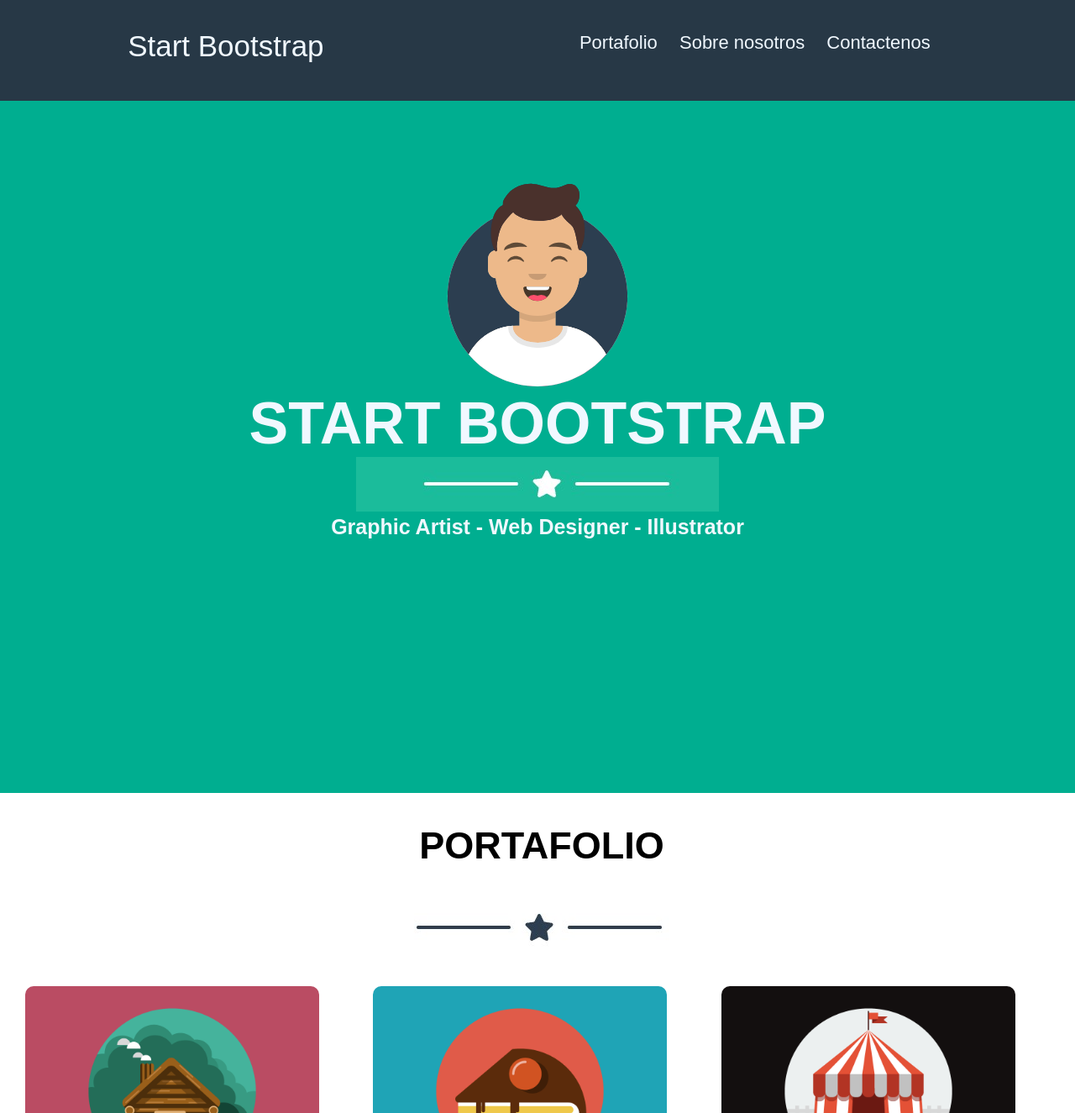
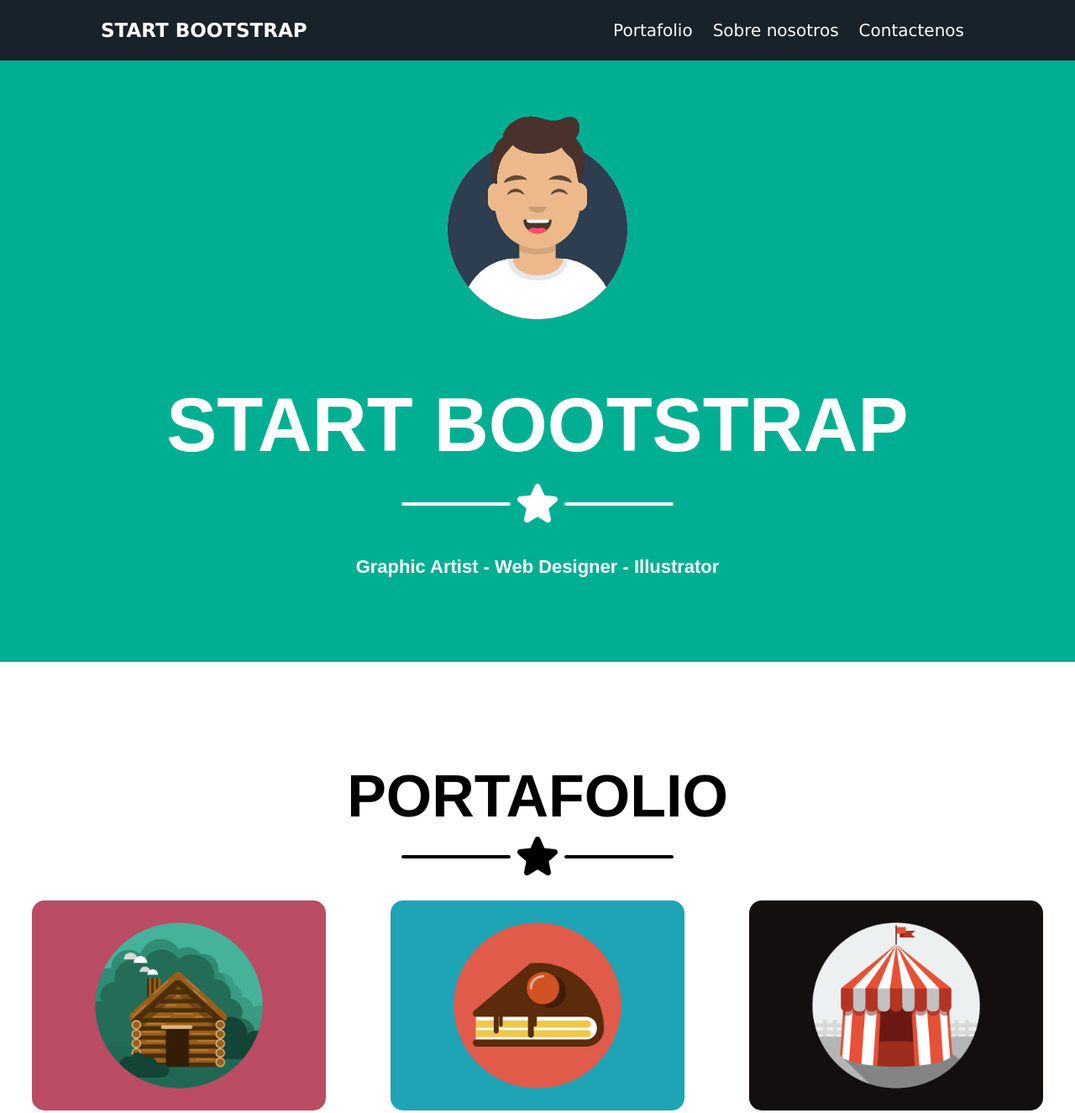
Before and after one commit to NickStark91/actividad-HTML-y-CSS-bootstrap, a plain HTML site: page index.html in a window 1280 px wide. Shown: the top 1325 px of the page at 84% size. Drawn offline with Linux system fonts and the light colour scheme.

Commit message:
mejorada

```diff
--- a/index.css
+++ b/index.css
@@ -5,99 +5,123 @@
 body {
     font-family: Arial, Helvetica, sans-serif;
     margin: 0;
+    background-color: #17222a;
 }
 /* ----------------------------- inicio HEADER ------------------------- */
 
 header {
-    color: aliceblue;
+    background-color: #17222a;
     position: fixed;
     width: 100%;
-    background-color: #273846;
-    height: 15vh;
 }
 
 header .container {
     display: flex;
     flex-direction: row;
-    justify-content: space-around;
+    justify-content: space-between;
+}
+
+header .container a {
+    text-decoration: none;
 }
 
 header .container p {
-    font-size: 35px;
+    font-size: 23px;
+    font-family:Verdana, Geneva, Tahoma, sans-serif;
+    color: white;
+    font-weight: 700;
+    margin-left: 120px;
 }
 
 header .container nav {
-    margin-top: 38px;
-    font-size: 22px;
+    display: flex;
+    margin-right: 120px;
 }
 
-header .container a {
-    margin-right: 20px;
-    color: aliceblue;
+header .container nav a {
+    font-size: 20px;
+    align-self: center;
     text-decoration: none;
+    color: white;
+    margin: 12px;
+    font-weight: 300;
+    font-family:Verdana, Geneva, Tahoma, sans-serif;
 }
 
-header .container a:hover {
-    margin-right: 20px;
-    color: #00af92;
-    text-decoration: none;
+header .container nav a:hover {
+    color: #00ae90;
 }
 /* ----------------------------- fin HEADER ------------------------- */
 
 /* ----------------------------- inicio SECCION 1 ------------------------- */
 
 body #seccion1 {
-    padding-top: 10px;
-    height: 118vh;
-    width: 100%;
-    background-color: #00ae90;
-    text-align: center;
-    color: aliceblue;
+    color: white;
+    background-color: #00af92;
 }
 
-body #seccion1 h1 {
-    font-size: 70px;
-    margin: 0;
+body #seccion1 .containerS1 {
+    display: flex;
+    flex-direction: column;
+    justify-content: center;
+    align-items: center;
 }
 
-body #seccion1 h3 {
-    font-size: 25px;
-    margin: 0;
+body #seccion1 .containerS1 #Perfil {
+    margin-top: 130px;
+    width: 250px;
+    height: 250px;
+}
+
+body #seccion1 .containerS1 h1 {
+    font-size: 90px;
+    margin-bottom: 10px;
+}
+
+body #seccion1 .containerS1 h3 {
+    margin-top: 30px;
+    font-size: 22px;
+    margin-bottom: 100px;
 }
 
 /* ----------------------------- fin SECCION 1 ------------------------- */
 /* ----------------------------- Inicio SECCION 2 ------------------------- */
 
 body #seccion2 {
-    display: inline;
+    background-color: white;
 }
 
 body #seccion2 .containerS2 {
     display: flex;
+    flex-direction: column;
+    justify-content: center;
 }
 
-body #seccion2 .portimage {
-    height: 250px;
-    width: 350px;
-    border-radius: 10px;
-    margin: 30px 30px;
+body #seccion2 .containerS2 h2 {
+    align-self: center;
+    font-size: 70px;
+    margin-top: 120px;
+    margin-bottom: 0;
 }
 
-body #seccion2 .portimage {
-    height: 250px;
-    width: 350px;
-    border-radius: 10px;
-    margin: 30px 30px;
+body #seccion2 .containerS2 .separador2 {
+    align-self: center;
 }
 
-body #seccion2 h2 {
-    font-size: 45px;
-    margin-left: 39%;
+body .containerS2 #portimage {
+    display: flex;
+    flex-wrap: wrap;
+    justify-content: space-around;
+    margin-bottom: 90px;
 }
 
-body #seccion2 img {
-    margin-left: 36%;
+body .containerS2 #portimage img {
+    width: 350px;
+    height: 250px;
+    border-radius: 15px;
+    margin: 20px 20px;
 }
+
 
 /* ----------------------------- fin SECCION 2 ------------------------- */
 
@@ -115,9 +139,10 @@ body .containerS3 {
 }
 
 body .containerS3 h2 {
-    margin-top: 90px;
+    margin-top: 70px;
     align-self: center;
     font-size: 55px;
+    margin-bottom: 0;
 }
 
 body #seccion3 .containerS3 img {
@@ -158,7 +183,8 @@ body #seccion3 p {
 /* ----------------------------- Inicio SECCION 4 ------------------------- */
 
 body #seccion4 {
-    color: #273846;
+    color: black;
+    background-color: white;
 }
 
 body #seccion4 .containerS4 {
@@ -169,8 +195,9 @@ body #seccion4 .containerS4 {
 }
 
 body #seccion4 .containerS4 h2 {
-    margin-top: 90px;
+    margin-top: 70px;
     font-size: 55px;
+    margin-bottom: 0;
 }
 
 body #seccion4 .containerS4 input {
@@ -193,9 +220,11 @@ body #seccion4 .containerS4 input:hover {
 body #seccion4 .containerS4 textarea {
     font-size: 23px;
     font-family: Verdana, Geneva, Tahoma, sans-serif;
-    margin: 30px 15px;
+    margin-top: 30px;
+    margin-left: 15px;
+    margin-right: 15px;
     padding: 10px 10px;
-    height: 200px;
+    height: 150px;
     width: 650px;
     border-top: transparent none 0;
     border-left: transparent none 0;
@@ -206,6 +235,20 @@ body #seccion4 .containerS4 textarea {
 body #seccion4 .containerS4 textarea:hover {
     border-bottom: #00ae90 solid 1.5px;
     font-size: 16px;
+}
+
+body #seccion4 .containerS4 button {
+    color: white;
+    font-size: 20px;
+    border: transparent none 0;
+    background-color: #00ae90;
+    align-self: center;
+    margin-top: 15px;
+    margin-bottom: 80px;
+    margin-left: -520px;
+    border-radius: 10px;
+    width: 120px;
+    height: 70px;
 }
 
 /* ----------------------------- fin SECCION 4 ------------------------- */
@@ -234,16 +277,19 @@ body #seccion5 .containerS5 {
     display: flex;
 }
 
+body #seccion5 .containerS5 p a {
+    color: #00ae90;
+}
+
 /* ----------------------------- fin SECCION 5 ------------------------- */
 
-body footer {
+footer {
     background-color: #17222a;
+    color: white;
 }
 
-#Perfil {
-    width: 250px;
-    height: 250px;
-    margin-top: 200px;
+footer h4{
+    text-align: center;
 }
 
 #separador {
@@ -253,3 +299,43 @@ body footer {
 #iconos {
     display: none;
 }
+
+
+/* ------------------ inicio figura blanco separadora -----------------*/
+
+#figurablanco {
+    display: flex;
+    flex-direction: row;
+    justify-content: center;
+    align-items: center;
+}
+
+#lineablanco {
+    margin-top: 0;
+    border: white solid 2px;
+    height: 0;
+    width: 130px;
+    border-radius: 15px;
+}
+
+/* ------------------ fin figura blanco separadora -----------------*/
+
+/* ------------------ inicio figura negro separadora -----------------*/
+
+#figuranegro {
+    display: flex;
+    flex-direction: row;
+    justify-content: center;
+    align-items: center;
+}
+
+#lineanegro {
+    margin-top: 0;
+    border: black solid 2px;
+    height: 0;
+    width: 130px;
+    border-radius: 15px;
+}
+
+
+/* ------------------ fin figura negro separadora -----------------*/
--- a/index.html
+++ b/index.html
@@ -14,12 +14,14 @@
         <a target="_blank" href="https://icons8.com/icon/60443/linkedin-rodeado-de-círculo">LinkedIn rodeado de círculo</a> icon by <a target="_blank" href="https://icons8.com">Icons8</a>
         <a target="_blank" href="https://icons8.com/icon/53372/internet">Internet</a> icon by <a target="_blank" href="https://icons8.com">Icons8</a>
         <a target="_blank" href="https://icons8.com/icon/60451/twitter-circled">Twitter Circled</a> icon by <a target="_blank" href="https://icons8.com">Icons8</a>
+        <a target="_blank" href="https://icons8.com/icon/zWBbi62CYIKH/estrella">Estrella</a> icon by <a target="_blank" href="https://icons8.com">Icons8</a>
+        <a target="_blank" href="https://icons8.com/icon/zWBbi62CYIKH/estrella">Estrella</a> icon by <a target="_blank" href="https://icons8.com">Icons8</a>
     </div>
 </head>
 <body>
     <header>
         <div class="container">
-            <p class="home">Start Bootstrap</p>
+            <a href="#seccion1"><p>START BOOTSTRAP</p></a>
             <nav>
                 <a href="#Portafolio">Portafolio</a>
                 <a href="#SN">Sobre nosotros</a>
@@ -31,28 +33,40 @@
         <div class="containerS1">
             <img id="Perfil" src="./avatar.svg">
             <h1>START BOOTSTRAP</h1>
-            <img class="separador" src="imgs portafolio/separador.jpg">
+            <div id="figurablanco">
+                <div id="lineablanco"></div>
+                    <img src="./estrellablanco.png">
+                <div id="lineablanco"></div>
+            </div>
             <h3>Graphic Artist - Web Designer - Illustrator</h3>
         </div>
     </section>
     <section id="seccion2">
+            <div id="Portafolio" class="containerS2">
                 <h2>PORTAFOLIO</h2>
-        <img class="separador2" src="imgs portafolio/separador2.jpg">
-        <div class="containerS2">
-            <div>
-                <img class="portimage" src="imgs portafolio/cabin.png">
-                <img class="portimage" src="imgs portafolio/cake.png">
-                <img class="portimage" src="imgs portafolio/circus.png">
-                <img class="portimage" src="imgs portafolio/game.png">
-                <img class="portimage" src="imgs portafolio/safe.png">
-                <img class="portimage" src="imgs portafolio/submarine.png">
+                <div id="figuranegro">
+                    <div id="lineanegro"></div>
+                        <img src="./estrellanegro.png">
+                    <div id="lineanegro"></div>
+                </div>
+                <div id="portimage">
+                    <img src="imgs portafolio/cabin.png">
+                    <img src="imgs portafolio/cake.png">
+                    <img src="imgs portafolio/circus.png">
+                    <img src="imgs portafolio/game.png">
+                    <img src="imgs portafolio/safe.png">
+                    <img src="imgs portafolio/submarine.png">
                 </div>
             </div>
     </section>
     <section id="seccion3">
-        <div class="containerS3">
+        <div id="SN" class="containerS3">
             <h2>Acerca de Nosotros</h2>
-            <img src="imgs portafolio/separador.jpg">
+            <div id="figurablanco">
+                <div id="lineablanco"></div>
+                    <img src="./estrellablanco.png">
+                <div id="lineablanco"></div>
+            </div>
             <div class="parrafos">
                 <p>Freelancer is a free bootstrap theme created by Start Bootstrap. The download includes the complete source files including HTML, CSS, and JavaScript as well as optional SASS stylesheets for easy customization.</p>
                 <p>You can create your own custom avatar for the masthead, change the icon in the dividers, and add your email address to the contact form to make it fully functional!</p>
@@ -61,13 +75,18 @@
         </div>
     </section>
     <section id="seccion4">
-        <div class="containerS4">
+        <div id="contacto" class="containerS4">
             <h2>Contactenos</h2>
-            <img src="./imgs portafolio/separador2.jpg">
+            <div id="figuranegro">
+                <div id="lineanegro"></div>
+                    <img src="./estrellanegro.png">
+                <div id="lineanegro"></div>
+            </div>
             <input type="text" placeholder="Nombres Completos" >
             <input type="text" placeholder="Dirección email">
             <input type="text" placeholder="Número telefónico">
             <textarea placeholder="Dejenos su comentario" cols="30" rows="10"></textarea>
+            <button type="submit">Enviar</button>
         </div>
     </section>
     <section id="seccion5">
@@ -86,7 +105,7 @@
             </div>
             <div>
                 <h2>ABOUT FREELANCER</h2>
-                <p>Freelance is a free to use, MIT licensed <br> Bootstrap theme created by Start <br> Bootstrap .</p>
+                <p>Freelance is a free to use, MIT licensed <br> Bootstrap theme created by <a href="#seccion1">Start <br> Bootstrap</a> .</p>
             </div>
         </div>
     </section>
```
Also changed, not shown: estrellablanco.png (added), estrellanegro.png (added). Lines whose indentation alone changed are shown as unchanged.
